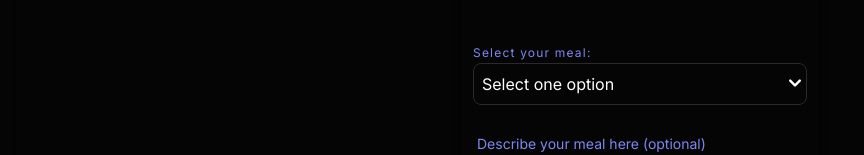
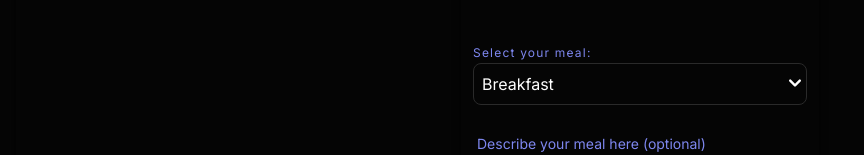
Before and after one commit to on-the-move-life/otm-client, a React (Create React App) app: page /MealUpload in a window 1280 px wide. Shown: the part 588-743 px from the top of the page, without its empty margins (0-864 px from the left). Built offline with nearby package versions, Linux system fonts and the light colour scheme; sample sign-in values are in the browser's storage.

Commit message:
WIP nutritech

```diff
--- a/src/features/LifeStyleRoutines/components/AnalyseMealComp.js
+++ b/src/features/LifeStyleRoutines/components/AnalyseMealComp.js
@@ -18,6 +18,7 @@ import MealPage from './MealPage';
 import { Loader } from '../../../components';
 import MealImageicon from './icons/MealImageicon';
 import MealCrossIcon from './icons/MealCrossIcon';
+import { useSearchParams } from 'react-router-dom';
 
 const AnalyseMealComp = ({
   setParentVisibilityCheck = null,
@@ -62,8 +63,9 @@ const AnalyseMealComp = ({
   );
   const formattedDate = getFormattedDate();
   const finalDate = date === null || date === undefined ? formattedDate : date;
-  const queryParams = new URLSearchParams();
-  console.log(queryParams, selectedTaskId, mealTaskIds);
+  const [searchParams] = useSearchParams();
+  const meal = searchParams.get('meal');
+  console.log(meal, selectedTaskId, mealTaskIds);
   // console.log();
   console.log('task and date are', task, date);
 
@@ -98,10 +100,6 @@ const AnalyseMealComp = ({
     return myTask ? myTask.mealUrl : '';
   });
 
-  console.log('storedMealUrlField', storedMealUrlField);
-  console.log('storedMealInfoField', storedMealInfoField);
-  // checking if arguments are empty
-
   useEffect(() => {
     if (storedMealInfoField) {
       setIsVisible(false);
@@ -109,6 +107,21 @@ const AnalyseMealComp = ({
       setIsVisible(true);
     }
   }, [storedMealInfoField]);
+
+  console.log('storedMealUrlField', storedMealUrlField);
+  console.log('storedMealInfoField', storedMealInfoField);
+  // checking if arguments are empty
+
+  useEffect(() => {
+    if (meal) {
+      const paramsMeal = mealTaskIds.find((item) => item.taskName === meal);
+      if (paramsMeal) {
+        console.log('xxxxxxxx', paramsMeal);
+        setselectedTaskId(paramsMeal.taskId);
+        setselectedTaskName(meal);
+      }
+    }
+  }, [meal]);
 
   useEffect(() => {
     if (task == null) {
@@ -226,10 +239,10 @@ const AnalyseMealComp = ({
 
   const handleSelectChange = (event) => {
     const taskId = event.target.value;
-    console.log('selected task is', taskId);
 
     setselectedTaskId(taskId);
     const selectedTask = mealTaskIds.find((task) => task.taskId === taskId);
+    console.log('selected task is', selectedTask);
     if (selectedTask) {
       setTaskCircle(selectedTask.circleName);
     }
@@ -246,9 +259,9 @@ const AnalyseMealComp = ({
             Select your meal:
           </label>
           <select
-            className="block w-full appearance-none gap-[8px] rounded-lg border border-[1px] border-[#2A2A2A] border-[#2A2A2A] border-[solid] bg-transparent px-2 py-2 focus:outline-none"
+            className="block w-full appearance-none gap-[8px] rounded-lg border-[1px] border-[#2A2A2A] border-[solid] bg-transparent px-2 py-2 focus:outline-none"
             id="taskId"
-            value={selectedTaskId}
+            value={selectedTaskName} // Set initial value for the <select>
             onChange={handleSelectChange}
           >
             <option
@@ -258,9 +271,7 @@ const AnalyseMealComp = ({
             >
               Select one option
             </option>
-
-            {mealTaskIds != null ? (
-              mealTaskIds.map((task, index) => (
+            {mealTaskIds.map((task, index) => (
               <option
                 key={index}
                 value={task.taskId}
@@ -268,10 +279,7 @@ const AnalyseMealComp = ({
               >
                 {task.taskName}
               </option>
-              ))
-            ) : (
-              <option value={selectedTaskId}>{selectedTaskName}</option>
-            )}
+            ))}
           </select>
         </div>
 
```
Lines whose indentation alone changed are shown as unchanged.
